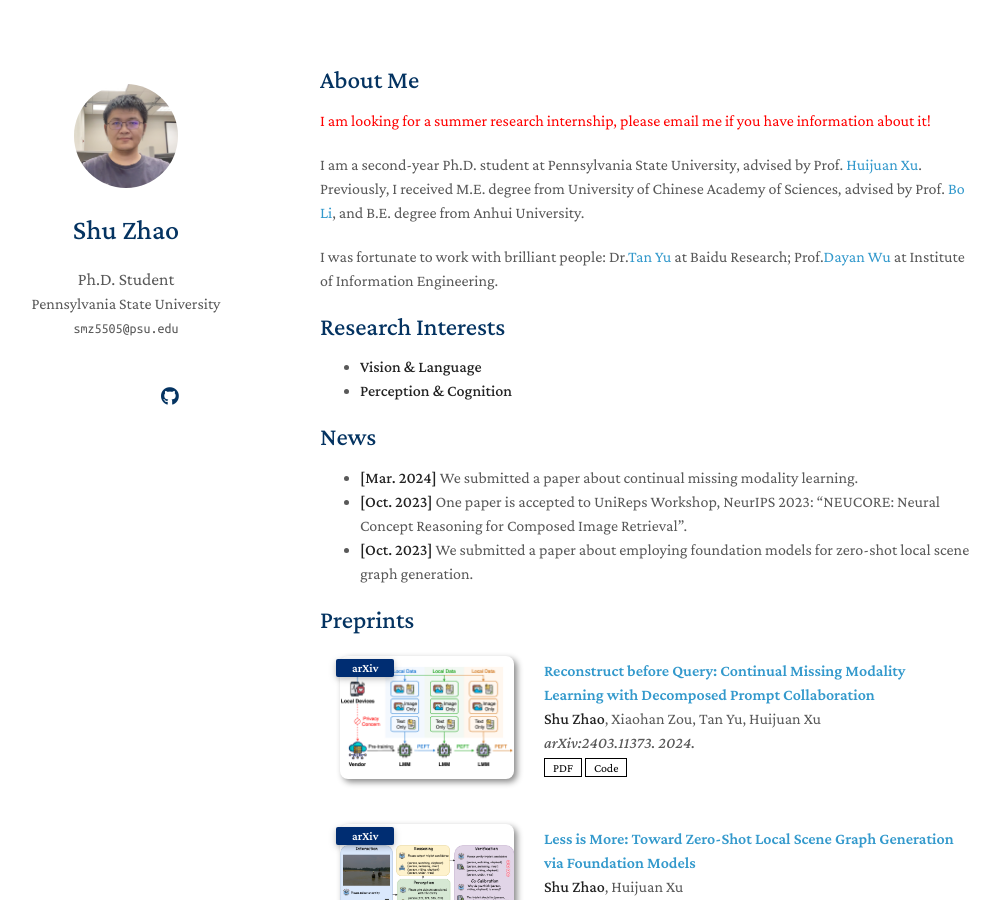
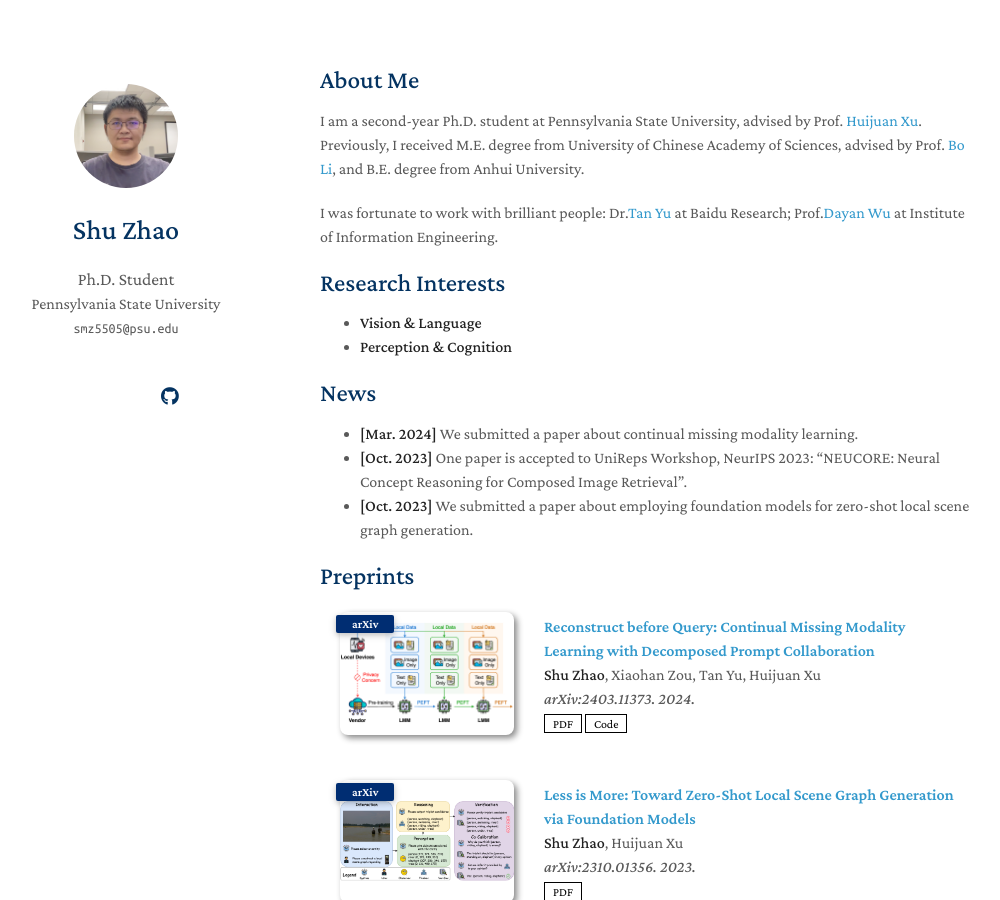
Before and after one commit to Tree-Shu-Zhao/Tree-Shu-Zhao.github.io, a Jekyll site: the page built from index.md, in a window 1280 px wide and 900 px high. Shown: the whole window, without its empty margins (150-1150 px from the left). Built offline with Jekyll 4.4.1, drawn with Linux system fonts in a browser that asks for light colours; nearby versions of some CDN libraries; a style sheet for code colours, icons or effects is not loaded; our own code applies the rules of GitHub Pages for plain Markdown files.

Commit message:
Update index.md

```diff
--- a/index.md
+++ b/index.md
@@ -3,8 +3,6 @@ layout: homepage
 ---
 
 ## About Me
-
-<span style="color:red">I am looking for a summer research internship, please email me if you have information about it!</span>
 
 I am a second-year Ph.D. student at Pennsylvania State University, advised by Prof. [Huijuan Xu](https://visionlanguagelab.github.io/). Previously, I received M.E. degree from University of Chinese Academy of Sciences, advised by Prof. [Bo Li](https://scholar.google.com/citations?user=6XzLzIQAAAAJ), and B.E. degree from Anhui University.
 
```
